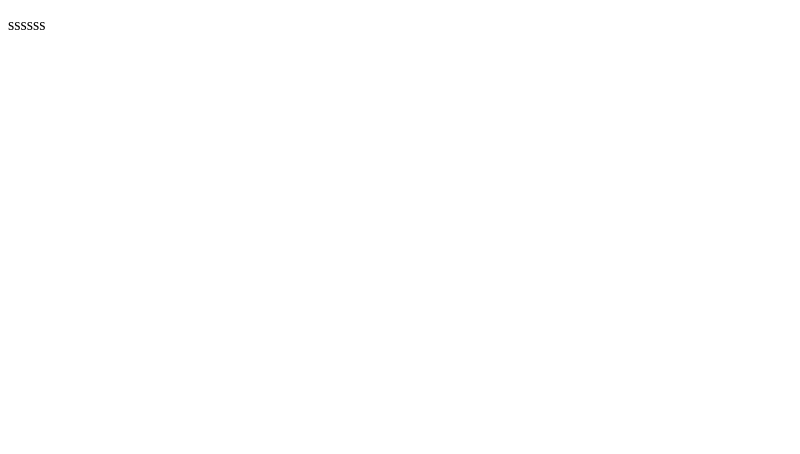
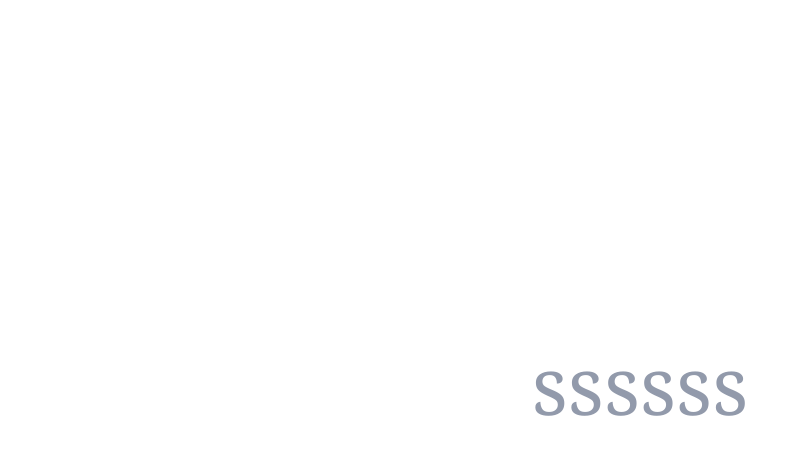
Before and after one commit to a-landazabal/primer, a plain HTML site: page index.html in a window 1280 px wide. Shown: the whole page, without its empty margins (0-800 px from the left). Drawn offline with Linux system fonts and the light colour scheme.

Commit message:
add: style.css colours

```diff
--- a/index.html
+++ b/index.html
@@ -1,6 +1,8 @@
  <!DOCTYPE html>
  <html lang="en">
  <head>
+   <link rel="stylesheet" href="style.css">
+
     <meta charset="UTF-8">
     <meta name="viewport" content="width=device-width, initial-scale=1.0">
     <title>Document</title>
--- a/style.css
+++ b/style.css
@@ -0,0 +1,9 @@
+p {
+
+    color: #929aab;
+    font-family: Georgia, 'Times New Roman', Times, serif;
+    line-height: 1.6;
+    margin: 20rem;
+    text-align: center;
+    font-size: 5rem;
+}
```
